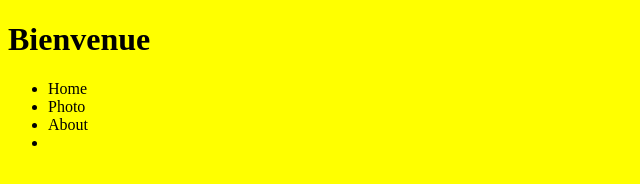
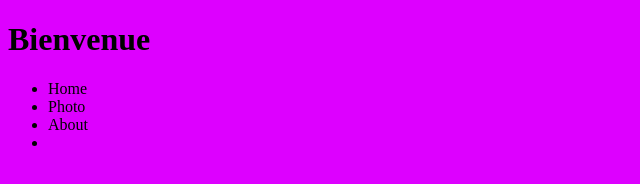
Before and after one commit to matteorigaud/TEST, a plain HTML site: page index.html in a window 1280 px wide. Shown: the whole page, without its empty margins (0-640 px from the left). Drawn offline with Linux system fonts and the light colour scheme.

Commit message:
changement de la couleur

```diff
--- a/style.css
+++ b/style.css
@@ -1,3 +1,3 @@
 body{
-    background-color: yellow;
+    background-color: rgb(221, 0, 255);
 }
```
